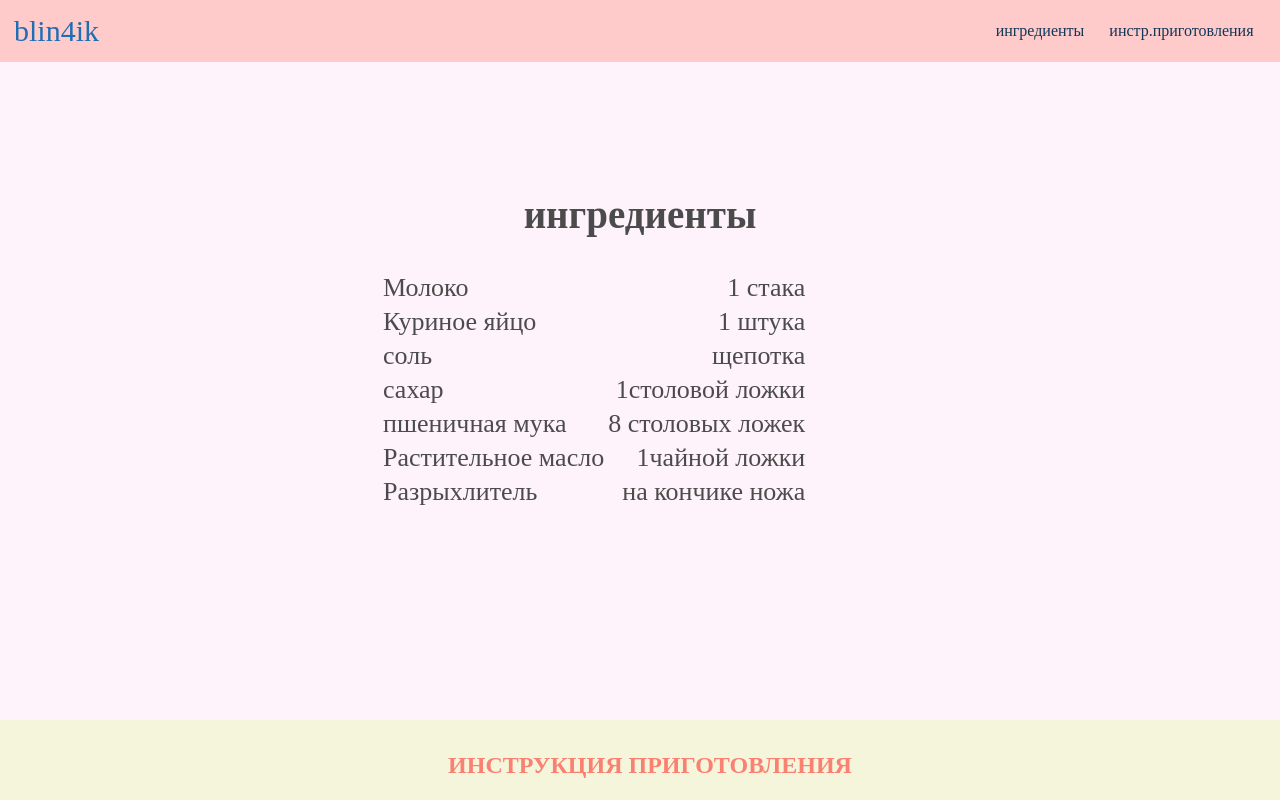
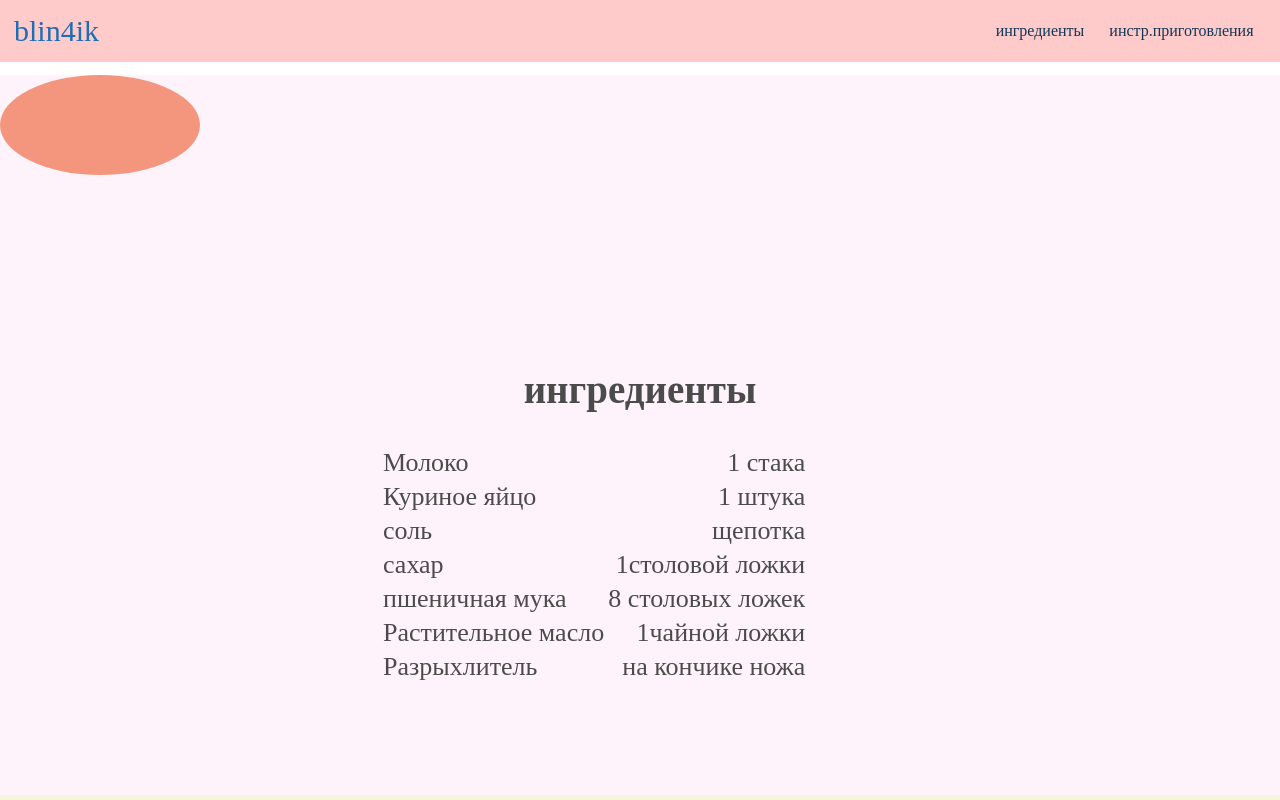
Before and after one commit to kirill-shi/kirill-shi.github.io, a plain HTML site: page проект.html in a window 1280 px wide. Shown: the top 800 px of the page. Drawn offline with Linux system fonts and the light colour scheme.

Commit message:
Add files via upload

```diff
--- a/css1/style-проект.css
+++ b/css1/style-проект.css
@@ -46,6 +46,19 @@ body, html {
 margin: 0 12.5px;
 }
 
+#oval {
+  margin-top: 75px;
+  width: 200px;
+height: 100px;
+background: #e9337c;
+-webkit-border-radius: 100px / 50px;
+-moz-border-radius: 100px / 50px;
+border-radius: 100px / 50px;
+background: #EE6B47;
+position: relative;
+cursor: grabbing;
+}
+
 .section-header {
 position: relative;
 text-align: center;
@@ -65,6 +78,10 @@ body, html {
   padding: 160px;
 }
 
+.table1 {
+  position: relative;
+ text-align: center;
+}
 
 
 .section-story {
@@ -96,3 +113,63 @@ body, html {
   align-items: flex-start;
  text-align: right;
 }
+/* .container {
+  font-family: "Ruslan Display", cursive;
+  height: 100%;
+  width: 100%;
+  overflow: hidden;
+  margin: 0;
+  background: #ffffff;
+} */
+
+/* img{
+  max-width: 100%;
+} */
+
+/* .container {
+  display: flex;
+  flex-direction: column;
+  justify-content: center;
+  align-items: center;
+}
+
+.container .spiderman {
+  width: 300px;
+  vertical-align: top;
+  margin-top: -60px;
+  animation-name: animar;
+  animation-duration: 2s;
+  animation-iteration-count: infinite;
+  animation-direction: alternate;
+} */
+/*
+/* .shadow {
+  width: 200px;
+  height: 20px;
+  margin: 20px 0;
+  margin-left: 20px;
+  background-color: rgba(0, 0, 0, 0.2);
+  border-radius: 50%;
+  animation: sombra 2s alternate infinite;
+}
+
+@keyframes animar {
+  from {
+    transform: translateY(-100px);
+  }
+
+  to {
+    transform: translateY(0px);
+  }
+}
+
+@keyframes sombra {
+  0% {
+    transform: scale(1);
+  }
+
+  100% {
+    transform: scale(0.6);
+    opacity: 0.2; */
+  /* }
+} */
```
Lines whose indentation alone changed are shown as unchanged.
